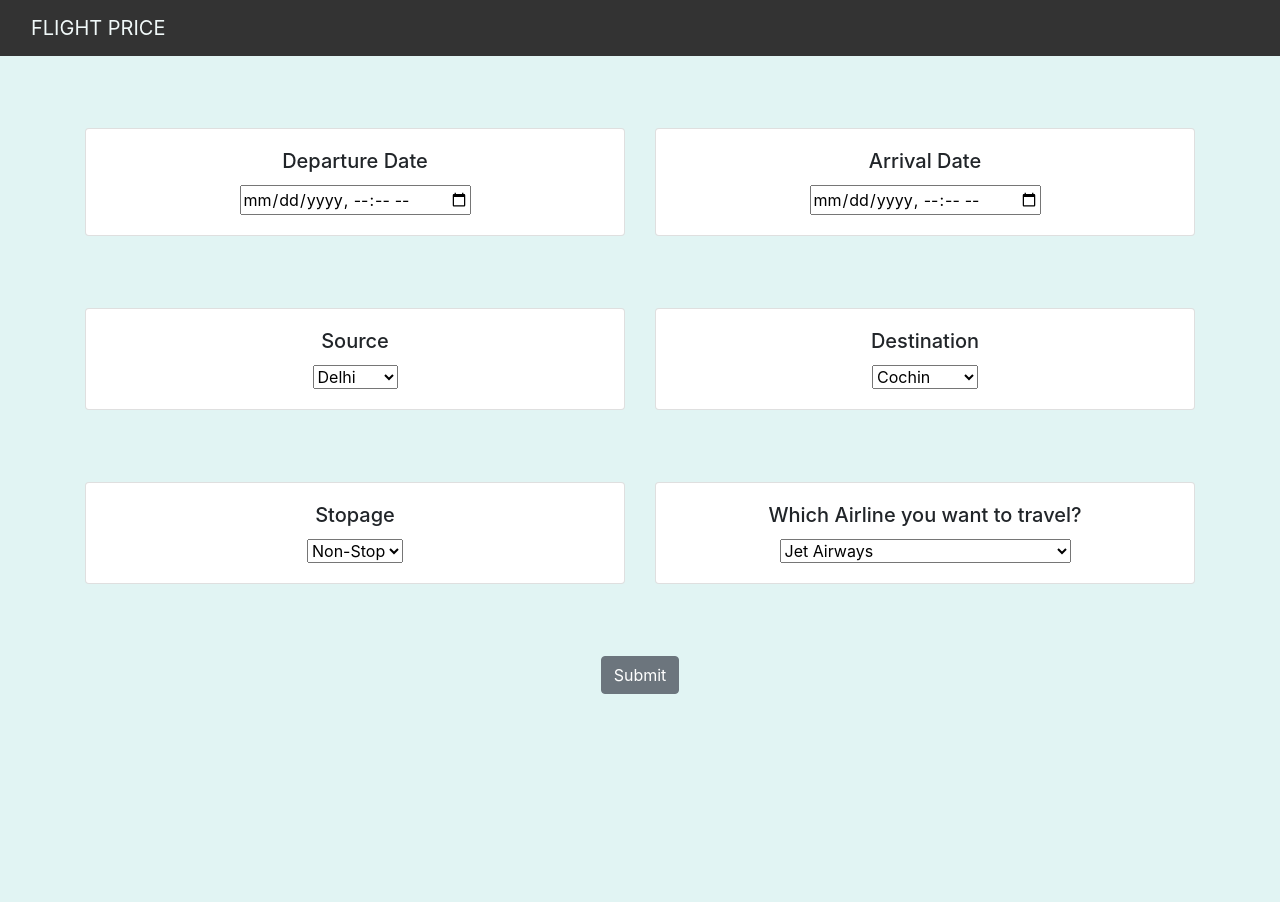
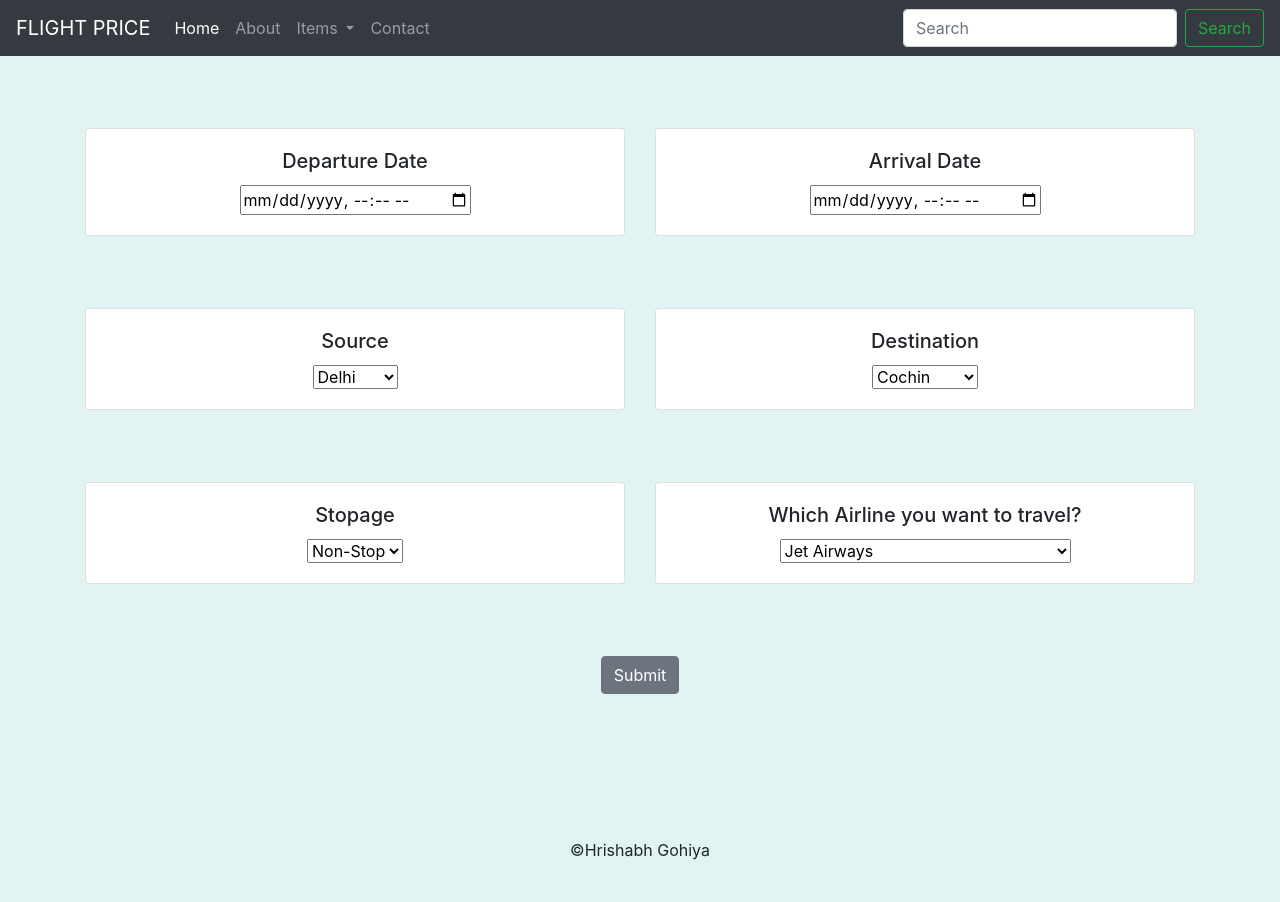
Before and after one commit to hris699/Flight_Fare_Prediction, a Flask app: page / in a window 1280 px wide. Before the commit the page ends 694 px from the top, so only its background shows below. Run offline with Flask 2, Linux system fonts and the light colour scheme; parts of the project's set-up code (start-up, migrations or seed data) failed here and were passed over; some libraries are stand-ins or nearby versions.

Commit message:
Update home.html

```diff
--- a/templates/home.html
+++ b/templates/home.html
@@ -20,11 +20,41 @@
 <body>
 
     <!-- As a heading -->
-    <nav class="navbar navbar-inverse navbar-fixed-top">
-        <div class="container-fluid">
-            <div class="navbar-header">
-                <a class="navbar-brand" href="/">FLIGHT PRICE</a>
-            </div>
+    <nav class="navbar navbar-expand-lg navbar-dark bg-dark">
+        <a class="navbar-brand" href="#">FLIGHT PRICE</a>
+        <button class="navbar-toggler" type="button" data-toggle="collapse" data-target="#navbarSupportedContent"
+            aria-controls="navbarSupportedContent" aria-expanded="false" aria-label="Toggle navigation">
+            <span class="navbar-toggler-icon"></span>
+        </button>
+
+        <div class="collapse navbar-collapse" id="navbarSupportedContent">
+            <ul class="navbar-nav mr-auto">
+                <li class="nav-item active">
+                    <a class="nav-link" href="#">Home <span class="sr-only">(current)</span></a>
+                </li>
+                <li class="nav-item">
+                    <a class="nav-link" href="#">About</a>
+                </li>
+                <li class="nav-item dropdown">
+                    <a class="nav-link dropdown-toggle" href="#" id="navbarDropdown" role="button"
+                        data-toggle="dropdown" aria-haspopup="true" aria-expanded="false">
+                        Items
+                    </a>
+                    <div class="dropdown-menu" aria-labelledby="navbarDropdown">
+                        <a class="dropdown-item" href="#">Action</a>
+                        <a class="dropdown-item" href="#">Another action</a>
+                        <div class="dropdown-divider"></div>
+                        <a class="dropdown-item" href="#">Something else here</a>
+                    </div>
+                </li>
+                <li class="nav-item">
+                    <a class="nav-link" href="#" tabindex="-1" aria-disabled="true">Contact</a>
+                </li>
+            </ul>
+            <form class="form-inline my-2 my-lg-0">
+                <input class="form-control mr-sm-2" type="search" placeholder="Search" aria-label="Search">
+                <button class="btn btn-outline-success my-2 my-sm-0" type="submit">Search</button>
+            </form>
         </div>
     </nav>
 
@@ -160,7 +190,9 @@
 
         <br>
         <br>
-
+        <footer><br>
+            <p>©Hrishabh Gohiya</p><br>
+        </footer>
 
     </div>
 
```
